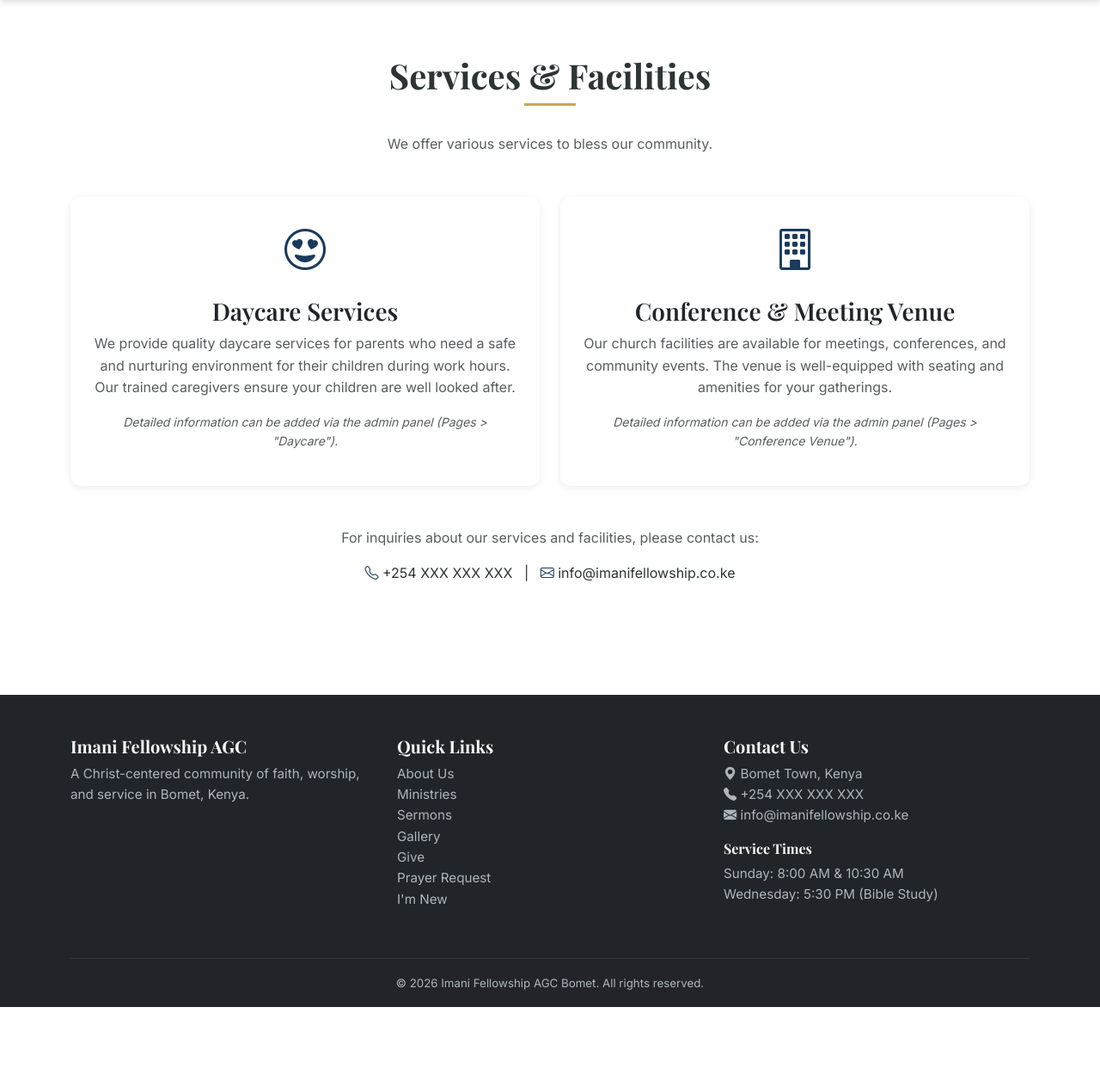
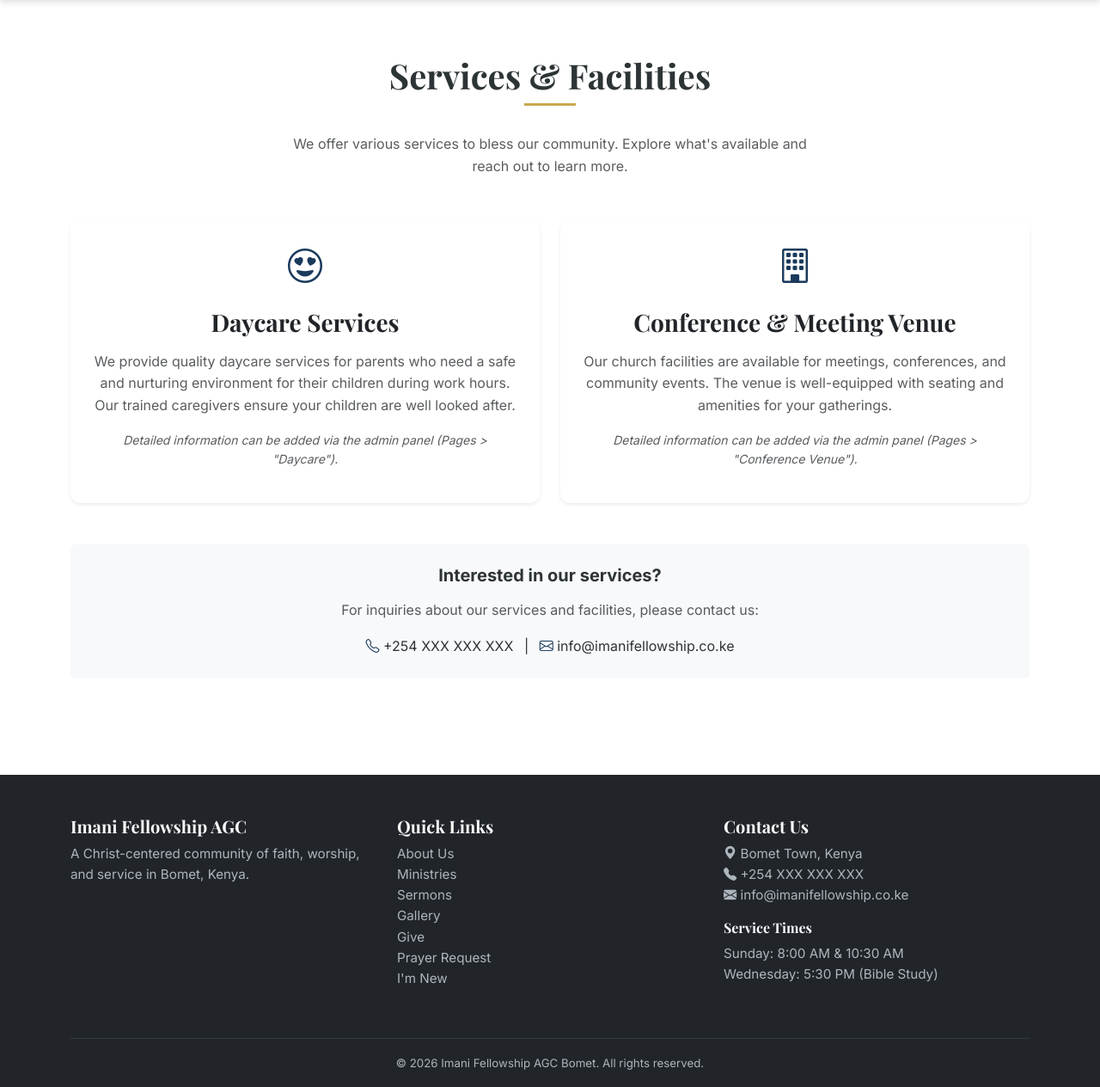
Before and after one commit to CaptainBett/Imani-Fellowship-AGC-Bomet-Website, a Flask app: page /services in a window 1280 px wide. Shown: the part 72-1336 px from the top of the page at 86% size. Before the commit the page ends 1243 px from the top, so only its background shows below. Run offline with Flask 3, Linux system fonts and the light colour scheme; data that the repository does not hold is empty.

Commit message:
feat: add image support to CMS pages and redesign services page
- Add image_url field to Page model with migration
- Add image upload to PageForm and admin create/edit routes
- Show image preview in admin page form when editing
- Redesign services page with card images, centered text, and styled CTA

Co-Authored-By: Claude Opus 4.6 <noreply@anthropic.com>

```diff
--- a/app/models/page.py
+++ b/app/models/page.py
@@ -9,6 +9,7 @@ class Page(db.Model):
     slug = db.Column(db.String(100), unique=True, nullable=False, index=True)
     title = db.Column(db.String(200), nullable=False)
     content = db.Column(db.Text, nullable=False, default='')
+    image_url = db.Column(db.String(500))
     meta_description = db.Column(db.String(300))
     updated_at = db.Column(
         db.DateTime,
--- a/app/templates/connect/services.html
+++ b/app/templates/connect/services.html
@@ -6,49 +6,63 @@
 <section class="section-padding">
     <div class="container">
         <h1 class="section-title text-center section-title-center">Services & Facilities</h1>
-        <p class="text-center text-muted mb-5">We offer various services to bless our community.</p>
+        <p class="text-center text-muted mb-5 mx-auto" style="max-width: 600px;">
+            We offer various services to bless our community. Explore what's available and reach out to learn more.
+        </p>
 
-        <div class="row g-4">
+        <div class="row g-4 justify-content-center">
             <!-- Daycare -->
             <div class="col-md-6">
-                <div class="card h-100 p-4">
-                    <div class="text-center mb-3">
-                        <i class="bi bi-emoji-heart-eyes text-primary" style="font-size: 3rem;"></i>
+                <div class="card h-100 border-0 shadow-sm overflow-hidden">
+                    {% if daycare_page and daycare_page.image_url %}
+                        <img src="{{ url_for('static', filename=daycare_page.image_url) }}" class="card-img-top"
+                             alt="Daycare Services" style="height: 220px; object-fit: cover;" loading="lazy">
+                    {% endif %}
+                    <div class="card-body text-center p-4">
+                        <div class="mb-3">
+                            <i class="bi bi-emoji-heart-eyes text-primary" style="font-size: 2.5rem;"></i>
                         </div>
-                    <h3 class="text-center">Daycare Services</h3>
+                        <h3 class="fw-bold mb-3">Daycare Services</h3>
                         {% if daycare_page %}
-                        <div class="content-body">{{ daycare_page.content|safe }}</div>
+                            <div class="content-body text-muted">{{ daycare_page.content|safe }}</div>
                         {% else %}
-                        <p class="text-muted text-center">
+                            <p class="text-muted">
                                 We provide quality daycare services for parents who need a safe and nurturing
                                 environment for their children during work hours. Our trained caregivers
                                 ensure your children are well looked after.
                             </p>
-                        <p class="text-muted text-center small">
-                            <i>Detailed information can be added via the admin panel (Pages > "Daycare").</i>
+                            <p class="text-muted small fst-italic">
+                                Detailed information can be added via the admin panel (Pages > "Daycare").
                             </p>
                         {% endif %}
+                    </div>
                 </div>
             </div>
 
             <!-- Conference Venue -->
             <div class="col-md-6">
-                <div class="card h-100 p-4">
-                    <div class="text-center mb-3">
-                        <i class="bi bi-building text-primary" style="font-size: 3rem;"></i>
+                <div class="card h-100 border-0 shadow-sm overflow-hidden">
+                    {% if conference_page and conference_page.image_url %}
+                        <img src="{{ url_for('static', filename=conference_page.image_url) }}" class="card-img-top"
+                             alt="Conference & Meeting Venue" style="height: 220px; object-fit: cover;" loading="lazy">
+                    {% endif %}
+                    <div class="card-body text-center p-4">
+                        <div class="mb-3">
+                            <i class="bi bi-building text-primary" style="font-size: 2.5rem;"></i>
                         </div>
-                    <h3 class="text-center">Conference & Meeting Venue</h3>
+                        <h3 class="fw-bold mb-3">Conference & Meeting Venue</h3>
                         {% if conference_page %}
-                        <div class="content-body">{{ conference_page.content|safe }}</div>
+                            <div class="content-body text-muted">{{ conference_page.content|safe }}</div>
                         {% else %}
-                        <p class="text-muted text-center">
+                            <p class="text-muted">
                                 Our church facilities are available for meetings, conferences, and community
                                 events. The venue is well-equipped with seating and amenities for your gatherings.
                             </p>
-                        <p class="text-muted text-center small">
-                            <i>Detailed information can be added via the admin panel (Pages > "Conference Venue").</i>
+                            <p class="text-muted small fst-italic">
+                                Detailed information can be added via the admin panel (Pages > "Conference Venue").
                             </p>
                         {% endif %}
+                    </div>
                 </div>
             </div>
         </div>
@@ -56,16 +70,23 @@
         <!-- General page content if exists -->
         {% if page %}
         <div class="mt-5">
+            {% if page.image_url %}
+                <div class="text-center mb-4">
+                    <img src="{{ url_for('static', filename=page.image_url) }}" alt="Services"
+                         class="img-fluid rounded shadow-sm" style="max-height: 350px; object-fit: cover;" loading="lazy">
+                </div>
+            {% endif %}
             <div class="content-body">{{ page.content|safe }}</div>
         </div>
         {% endif %}
 
         <!-- Contact CTA -->
-        <div class="text-center mt-5">
-            <p class="text-muted">For inquiries about our services and facilities, please contact us:</p>
-            <p>
+        <div class="text-center mt-5 p-4 bg-light rounded">
+            <h5 class="fw-bold mb-3">Interested in our services?</h5>
+            <p class="text-muted mb-3">For inquiries about our services and facilities, please contact us:</p>
+            <p class="mb-0">
                 <i class="bi bi-telephone text-primary"></i> {{ site.church_phone }}
-                &nbsp;&nbsp;|&nbsp;&nbsp;
+                <span class="mx-2">|</span>
                 <i class="bi bi-envelope text-primary"></i> {{ site.church_email }}
             </p>
         </div>
```
Also changed, not shown: app/blueprints/admin_panel/forms.py (+35 -1 lines), app/blueprints/admin_panel/routes.py (+132 -1 lines), app/templates/admin/pages/form.html (+13 -1 lines), migrations/versions/99c82704c2c9_add_image_url_to_pages.py (added, +32 -0 lines). Lines whose indentation alone changed are shown as unchanged.
